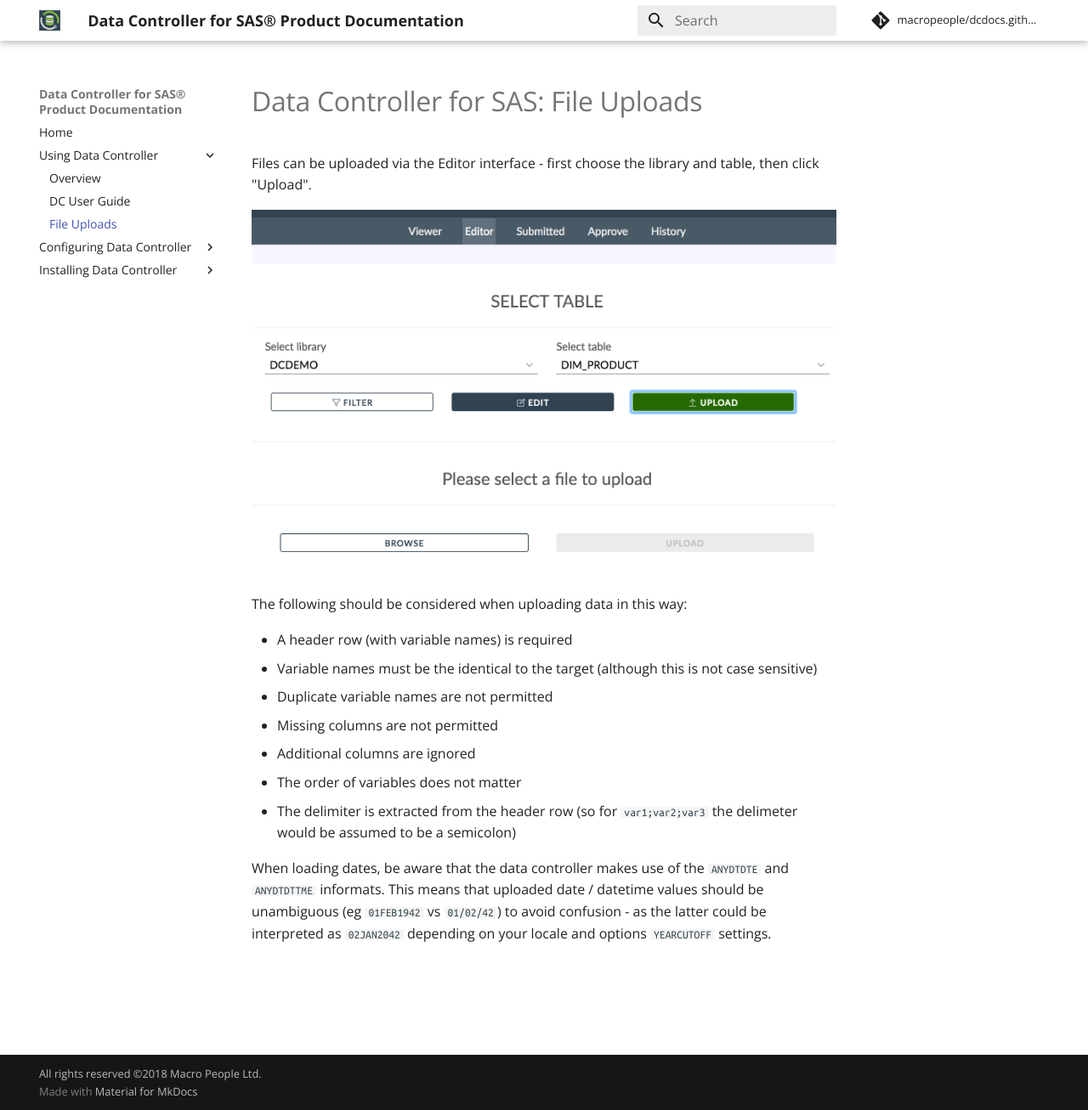
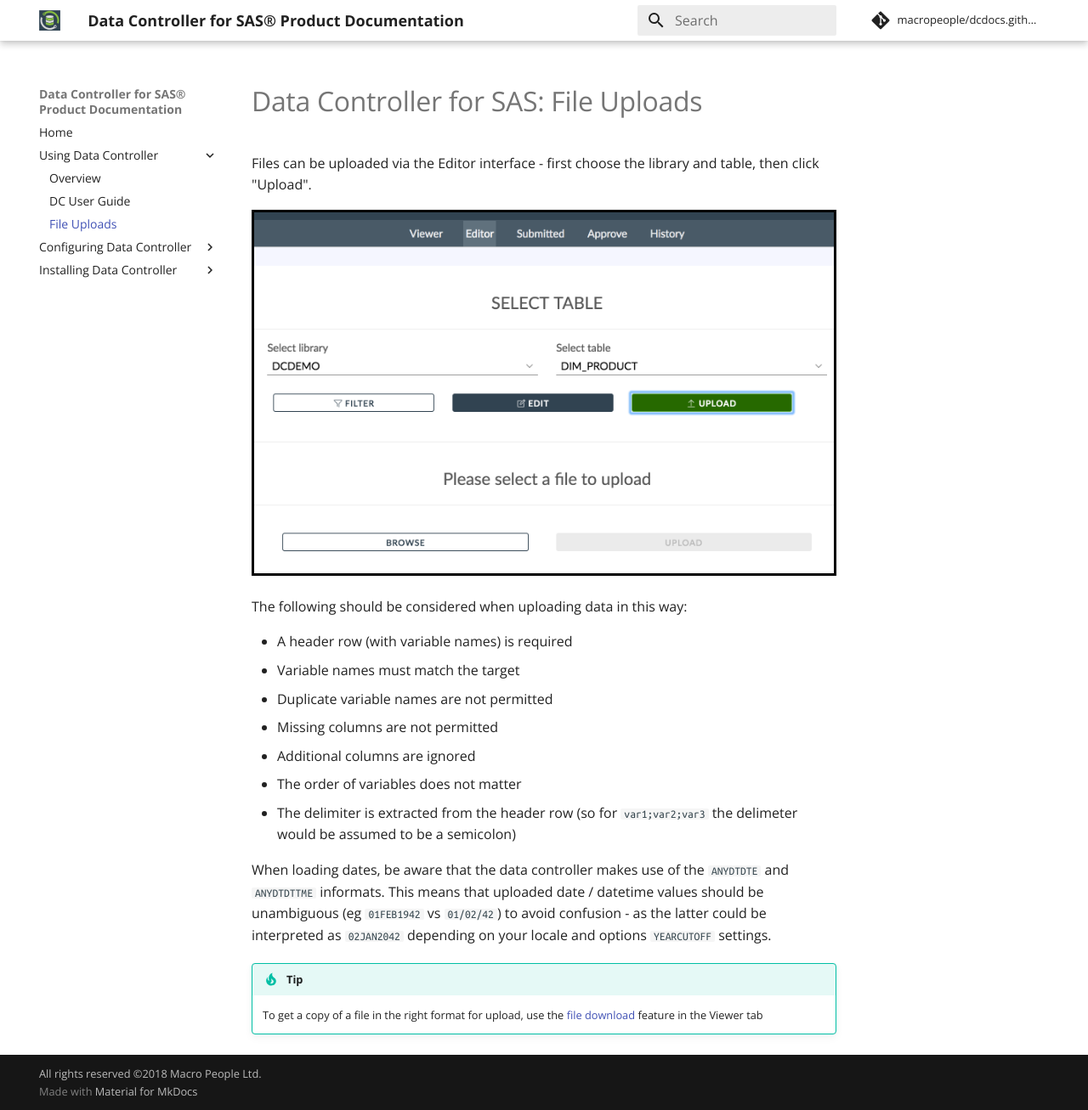
Before and after one commit to datacontroller/docs.datacontroller.io, an MkDocs documentation site: the page built from docs/dcu-fileupload.md, in a window 1280 px wide and 1307 px high. Shown: the whole window at 85% size. Built offline with MkDocs 1.6.1 and Material for MkDocs 9.7.7, drawn with Linux system fonts in a browser that asks for light colours; comment, search, counter and statistics services are not loaded; old or Windows-style settings are respelled for this version of MkDocs.

Commit message:
improved guide for file uploads

```diff
--- a/docs/dcu-fileupload.md
+++ b/docs/dcu-fileupload.md
@@ -3,12 +3,12 @@
 Files can be uploaded via the Editor interface - first choose the library and table, then click "Upload".
 
 
-<img src="/img/dcu-files1.png" height="350" >
+<img src="/img/dcu-files1.png" height="350" style="border:3px solid black" >
 
 The following should be considered when uploading data in this way:
 
  - A header row (with variable names) is required
- - Variable names must be the identical to the target (although this is not case sensitive)
+ - Variable names must match the target
  - Duplicate variable names are not permitted
  - Missing columns are not permitted
  - Additional columns are ignored
@@ -17,3 +17,6 @@
 
 When loading dates, be aware that the data controller makes use of the `ANYDTDTE` and `ANYDTDTTME` informats.
 This means that uploaded date / datetime values should be unambiguous (eg `01FEB1942` vs `01/02/42`) to avoid confusion - as the latter could be interpreted as `02JAN2042` depending on your locale and options `YEARCUTOFF` settings.
+
+!!! tip
+    To get a copy of a file in the right format for upload, use the [file download](/dc-userguide/#usage) feature in the Viewer tab
```
Also changed, not shown: docs/dc-userguide.md (+1 -1 lines).
